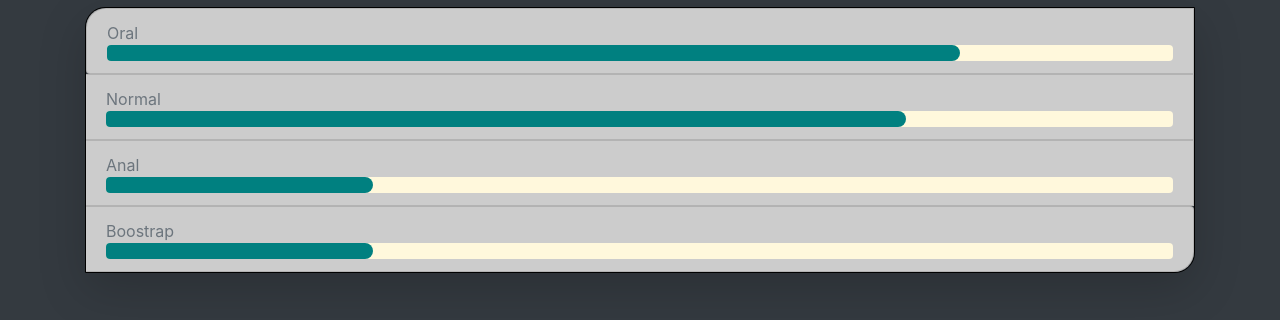
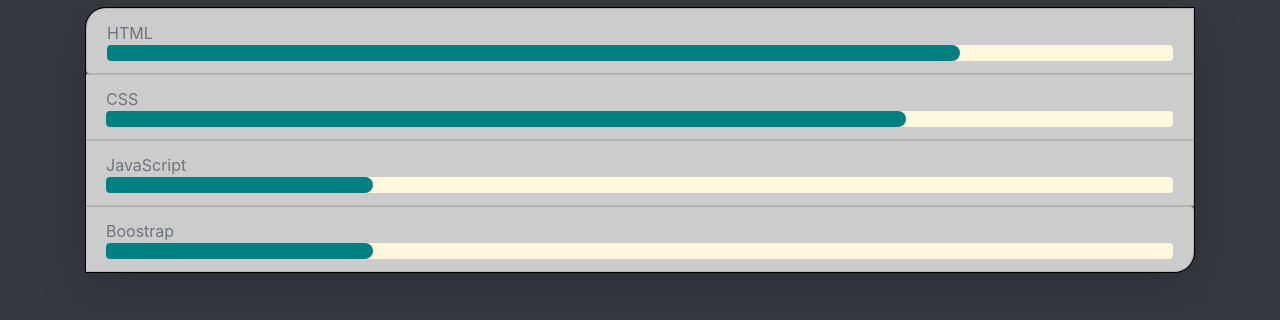
Before and after one commit to LsJoan/WeBender, a plain HTML site: page index.html in a window 1280 px wide. Shown: the part 715-1035 px from the top of the page. Drawn offline with nearby package versions, Linux system fonts and the light colour scheme.

Commit message:
Update index.html

```diff
--- a/index.html
+++ b/index.html
@@ -83,7 +83,7 @@
             <div class="flex-wrap shadow-lg">
                 <ul class="list-group-horizontal" id="listaExperiencia">
                     <li class="list-group-item">
-                        <span class="label-list text-secondary">Oral</span>
+                        <span class="label-list text-secondary">HTML</span>
                         <span class="progress">
                             <span class=" curso html">
                                 <span class="number">80%</span>
@@ -91,7 +91,7 @@
                         </span>
                     </li>
                     <li class="list-group-item">
-                        <span class="label-list text-secondary">Normal</span>
+                        <span class="label-list text-secondary">CSS</span>
                         <span class="progress">
                             <span class="curso css">
                                 <span class="number">75%</span>
@@ -99,7 +99,7 @@
                         </span>
                     </li>
                     <li class="list-group-item">
-                        <span class="label-list text-secondary">Anal</span>
+                        <span class="label-list text-secondary">JavaScript</span>
                         <span class="progress">
                             <span class="curso js">
                                 <span class="number">25%</span>
```
